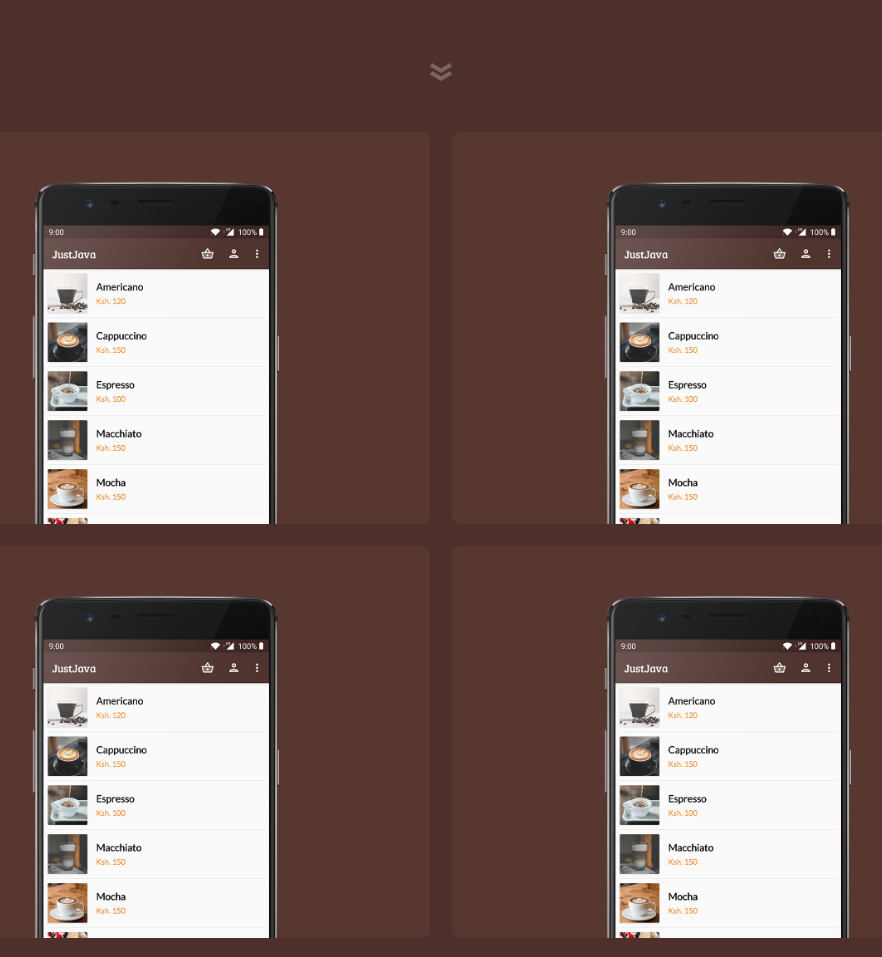
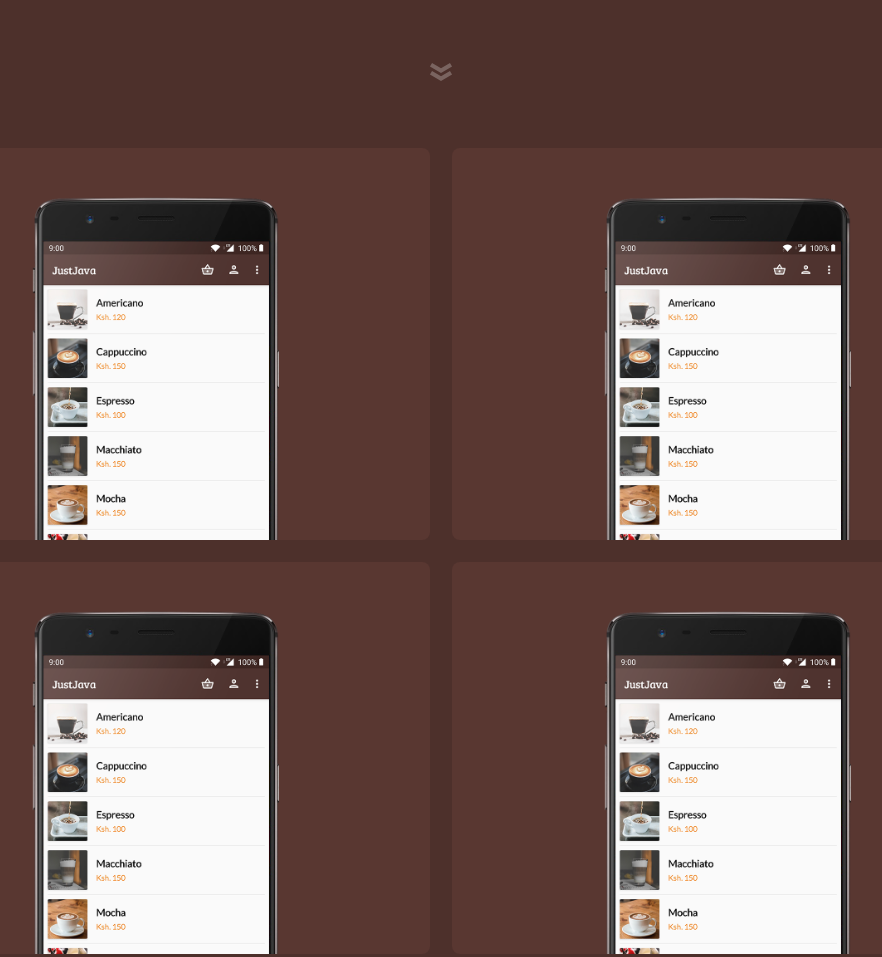
Before and after one commit to MarkNjunge/www-justjava-store, a website built with webpack: page src/index.html in a window 1280 px wide. Shown: the part 700-1657 px from the top of the page, without its empty margins (199-1081 px from the left). Built offline with nearby package versions, Linux system fonts and the light colour scheme.

Commit message:
Increase margin between sections

```diff
--- a/src/index.html
+++ b/src/index.html
@@ -52,7 +52,7 @@
         </svg>
       </div>
     </section>
-    <section id="screenshots" class="container mx-auto max-w-6xl mt-8 pr-4 pl-4">
+    <section id="screenshots" class="container mx-auto max-w-6xl mt-6 md:mt-12 pr-4 pl-4">
       <div class="screenshots">
         <div class="flex flex-col items-center rounded-lg screenshot-card">
           <img src="./assets/just-java-screenshot-cropped.png" alt="" srcset="" class="pt-4 md:pt-12 pr-4 pl-4">
```
